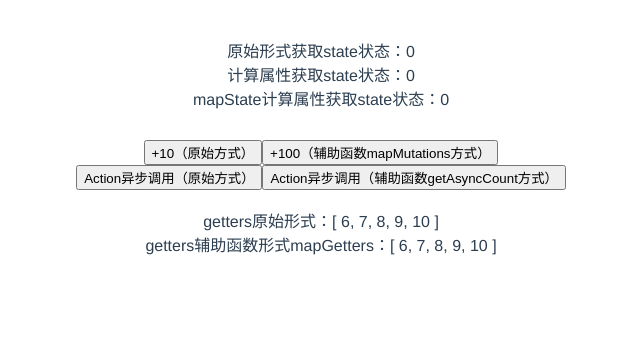
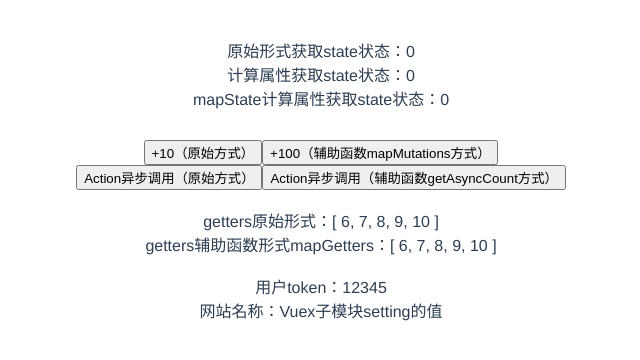
Before and after one commit to montysingh9527/Vuex, a Vue app: page /#/ in a window 1280 px wide. Shown: the top 360 px of the page, without its empty margins (319-959 px from the left). Built offline with nearby package versions, Linux system fonts and the light colour scheme.

Commit message:
Vuex基础-模块化-调用子模块属性- 原始方式:$store

```diff
--- a/src/App.vue
+++ b/src/App.vue
@@ -9,17 +9,19 @@
       <div>mapState计算属性获取state状态：{{ count }}</div>
     </div>
     <about />
-    <router-view />
+    <home />
   </div>
 </template>
 
 <script>
 import { mapState } from "vuex";
 import About from "./views/About";
+import Home from "./views/Home";
 export default {
   name: "App",
   components: {
     About,
+    Home,
   },
   computed: {
     // 把state中数据,定义在组件内的计算属性中
--- a/src/store.js
+++ b/src/store.js
@@ -40,5 +40,18 @@
     // }
     // 下面的这种代码形式更常见一些
     filterList: state => state.list.filter(item => item > 5)
+  },
+  // 放置子模块的属性
+  modules:{
+    user:{
+      state:{
+        token:'12345'
+      },
+    },
+    setting:{
+      state:{
+        name:'Vuex子模块setting的值'
+      },
+    }
   }
 });
--- a/src/views/Home.vue
+++ b/src/views/Home.vue
@@ -1,13 +1,16 @@
 <template>
   <div class="home">
+    <br/>
+    <!-- 用户的token和应用名称name -->
+    <!-- $store.state.子模块.属性 -->
+    <div>用户token：{{ $store.state.user.token }}</div>
+    <div>网站名称：{{ $store.state.setting.name }}</div>
   </div>
 </template>
 
 <script>
-
 export default {
   name: "home",
-  components: {
-  }
+  components: {},
 };
 </script>
```
Also changed, not shown: 1 other file (tests, documents, lock files or other folders).
